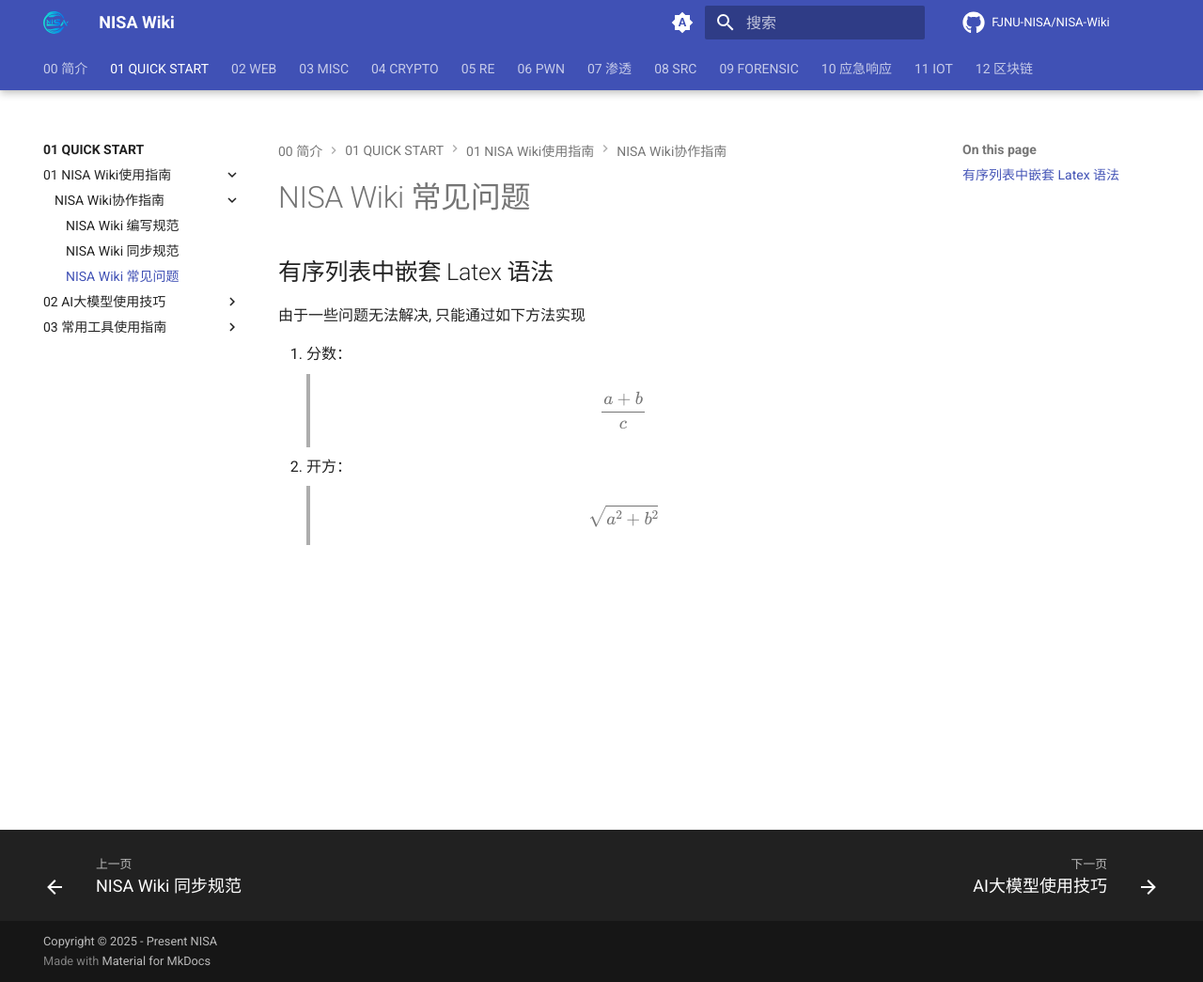
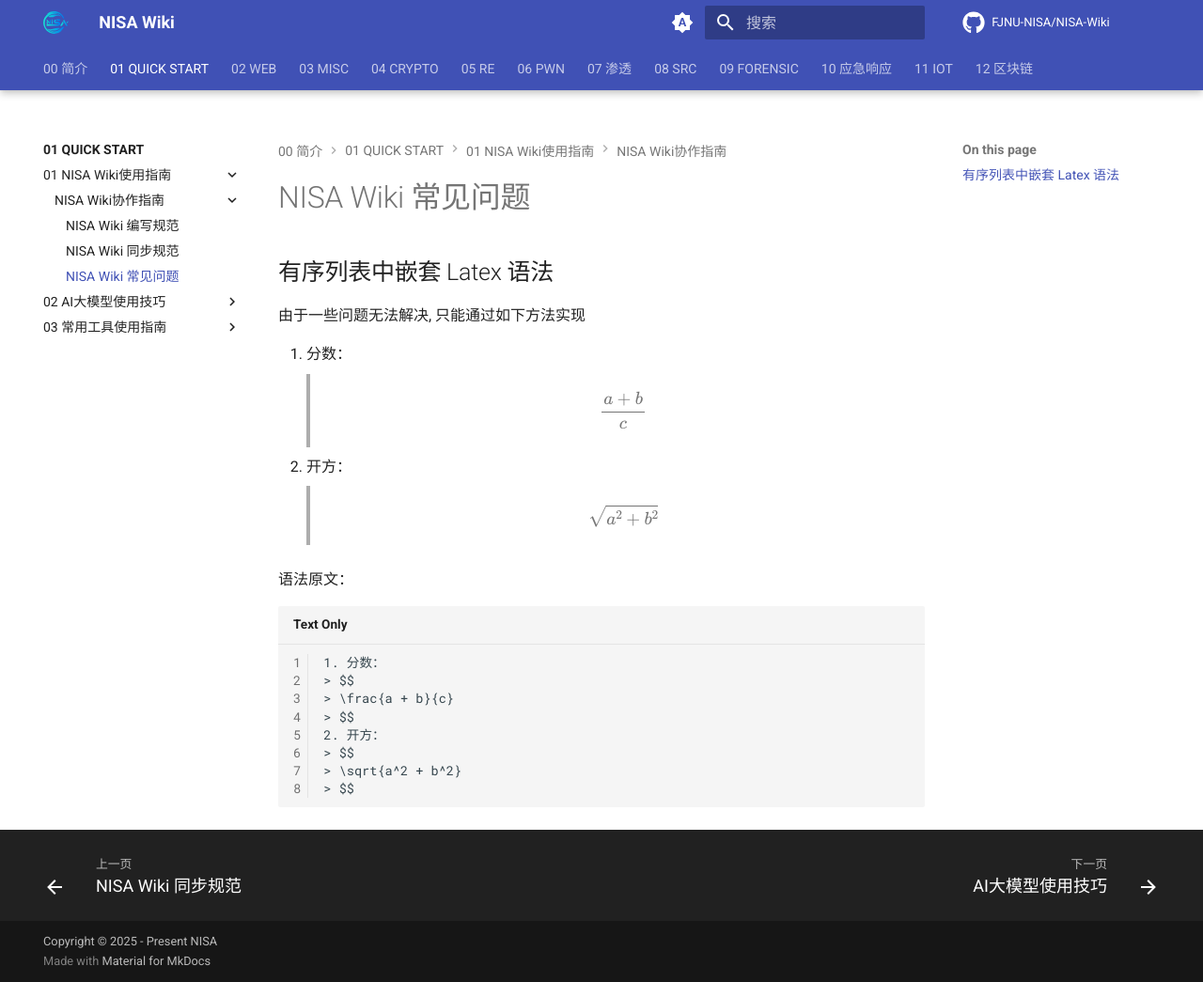
Before and after one commit to FJNU-NISA/NISA-Wiki, an MkDocs documentation site: the page built from docs/01-QUICK START/01-NISA Wiki使用指南/NISA Wiki协作指南/03-NISA Wiki 常见问题.md, in a window 1280 px wide and 1045 px high. Shown: the whole window at 94% size. Built offline with MkDocs 1.6.1 and Material for MkDocs 9.7.7, drawn with Linux system fonts in a browser that asks for light colours; comment, search, counter and statistics services are not loaded.

Commit message:
fix:a letter, add:a plaintext show of latex

````diff
--- a/docs/01-QUICK START/01-NISA Wiki使用指南/NISA Wiki协作指南/03-NISA Wiki 常见问题.md
+++ b/docs/01-QUICK START/01-NISA Wiki使用指南/NISA Wiki协作指南/03-NISA Wiki 常见问题.md
@@ -12,3 +12,16 @@
 > $$
 > \sqrt{a^2 + b^2}
 > $$
+
+语法原文：
+
+```txt
+1. 分数：
+> $$
+> \frac{a + b}{c}
+> $$
+2. 开方：
+> $$
+> \sqrt{a^2 + b^2}
+> $$
+```
````
Also changed, not shown: docs/01-QUICK START/01-NISA Wiki使用指南/NISA Wiki协作指南/01-NISA Wiki 编写规范.md (+1 -1 lines).
